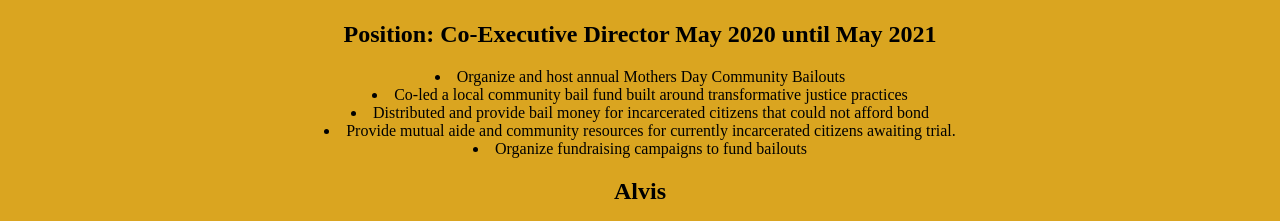
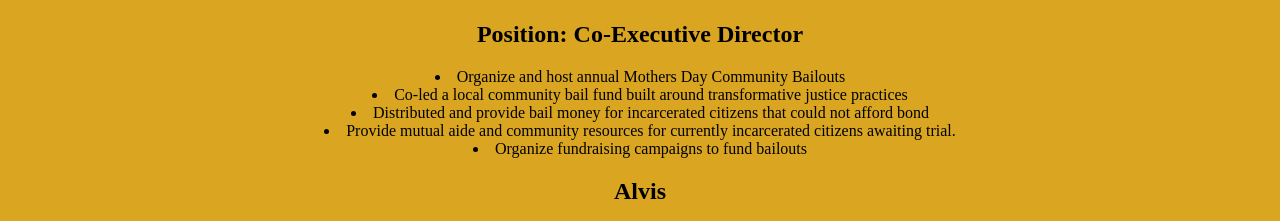
Before and after one commit to Hana-Orchez/AboutMe, a plain HTML site: page jobs.html in a window 1280 px wide. Shown: the part 430-651 px from the top of the page. Drawn offline with Linux system fonts and the light colour scheme.

Commit message:
update job link

```diff
--- a/jobs.html
+++ b/jobs.html
@@ -25,8 +25,7 @@
    <h2>Central Ohio Freedom Fund</h2>
    <img src="https://pbs.twimg.com/profile_images/1381939023145541636/sh3TuO1U_400x400.jpg" alt ="COFF">
        <h2>Position:
-           Co-Executive Director
-           May 2020 until May 2021</h2>
+           Co-Executive Director</h2>
 
     <li>Organize and host annual Mothers Day Community Bailouts</li>
     <li>Co-led a local community bail fund built around transformative justice practices</li>
```
